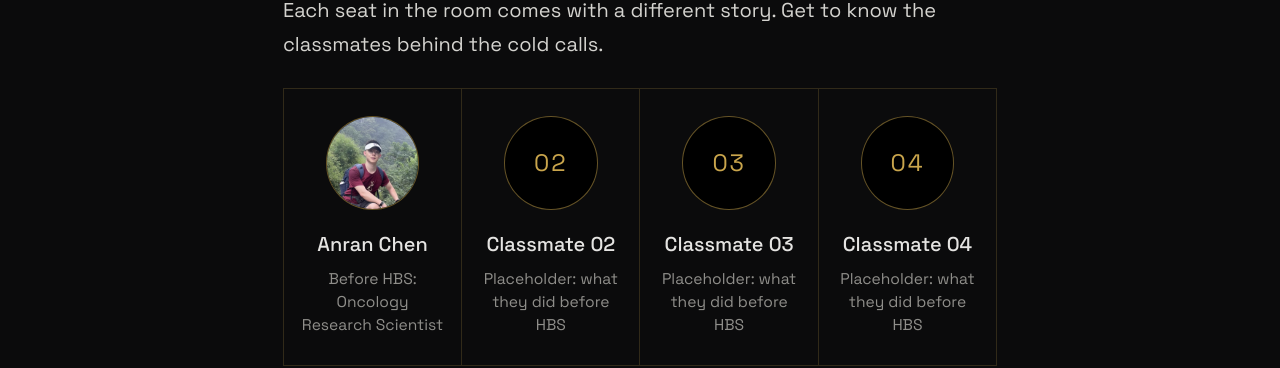
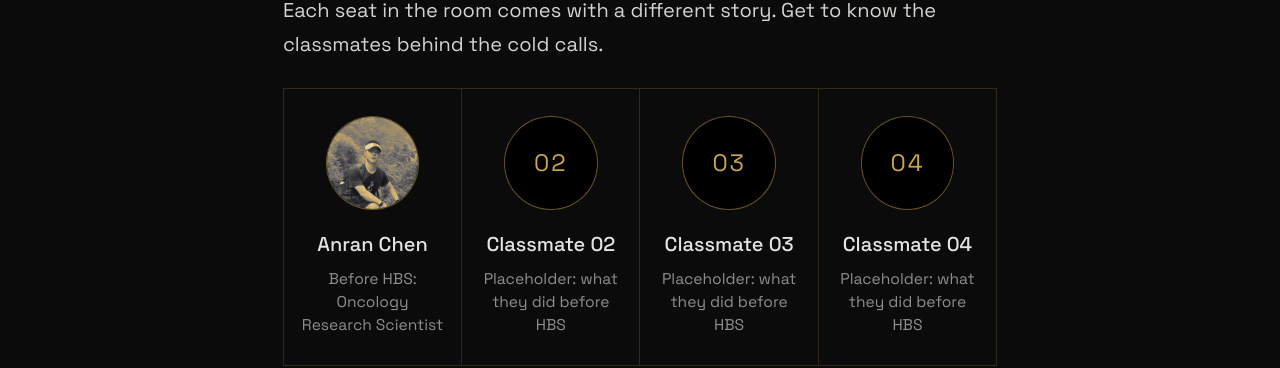
Before and after one commit to SectionAlpha28/sectionalpha28.github.io, a Jekyll site: the page built from index.md, in a window 1280 px wide. Shown: the part 1145-1513 px from the top of the page. Built offline with Jekyll 4.4.1, drawn with Linux system fonts in a browser that asks for light colours.

Commit message:
Show member photos in an automatic gold and grey duotone
An inline SVG filter maps each photo's shadows and mid-tones to grey and
highlights to gold. It applies to the profile hero and member avatars,
so any uploaded photo matches the palette without editing.

Co-Authored-By: Claude Opus 5.5 (1M context) <noreply@anthropic.com>
Claude-Session: https://claude.ai/code/session_014WzvjEHZ9DQng5ZBMyUHbD

```diff
--- a/_layouts/default.html
+++ b/_layouts/default.html
@@ -47,6 +47,7 @@
 
   <body class="layout-{{ page.layout }}{% if page.title %}  {{ page.title | slugify }}{% endif %}">
     {% include site-icons.svg %}
+    {% include photo-duotone.svg %}
 
     {{ content }}
 
--- a/_sass/_luxe.scss
+++ b/_sass/_luxe.scss
@@ -298,6 +298,7 @@ button,
     width: 100%;
     height: 100%;
     object-fit: cover;
+    filter: url(#duotone-gold);
   }
   &__initials {
     color: $gold;
@@ -345,6 +346,7 @@ button,
       width: 100%;
       height: 100%;
       object-fit: cover;
+      filter: url(#duotone-gold);
     }
     &::after {
       content: "";
```
Also changed, not shown: member-template.md (+1 -1 lines), README.md, _includes/photo-duotone.svg (added).
